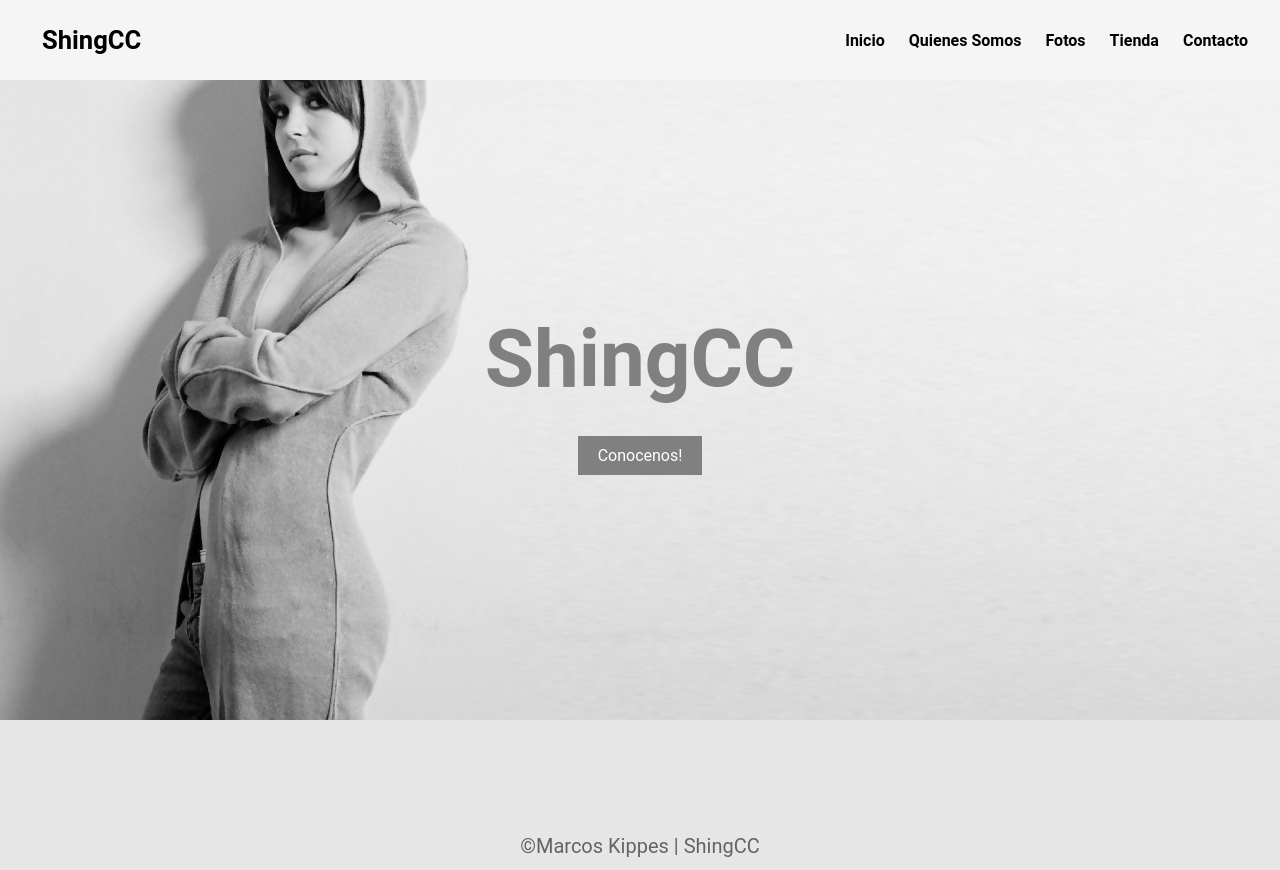
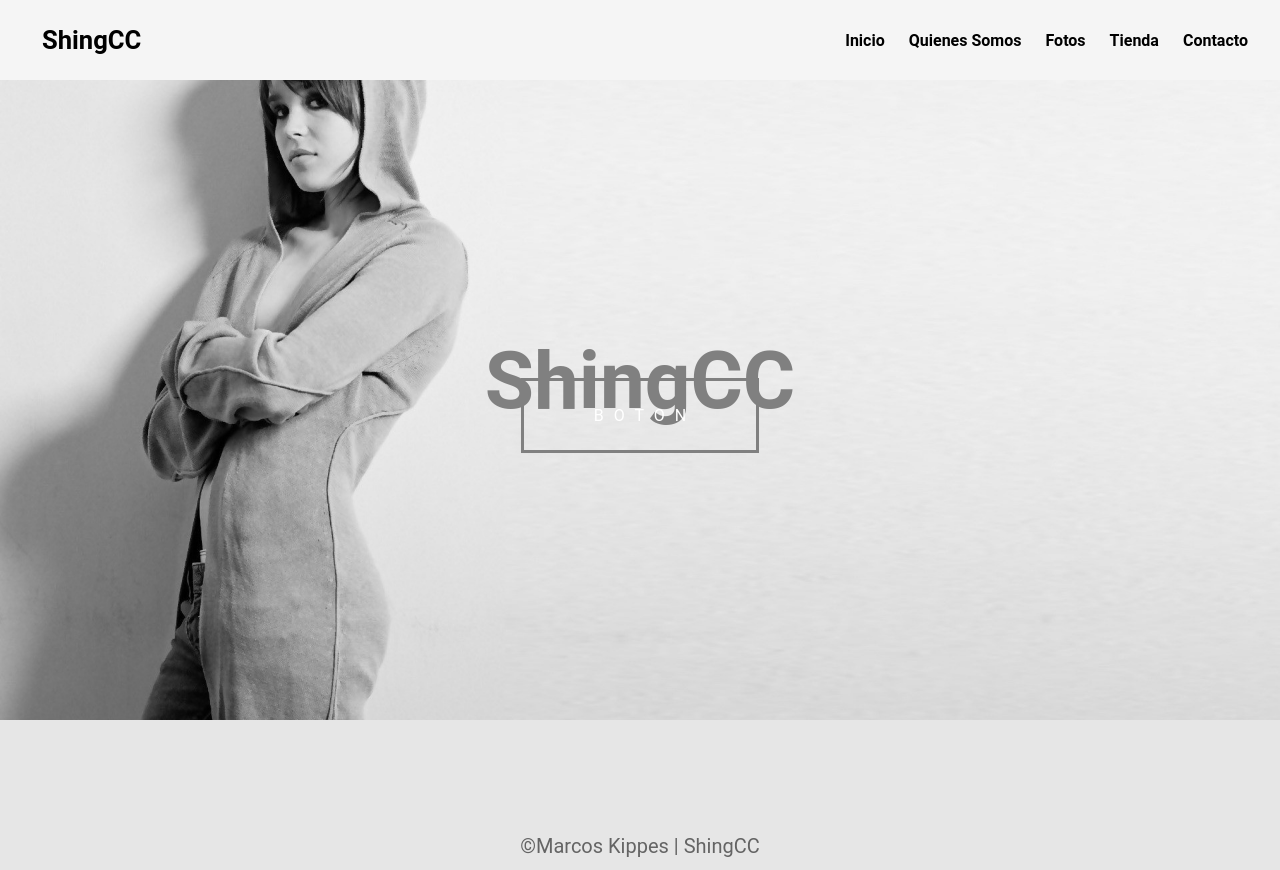
Before and after one commit to kippesmarcos/pf-kippes, a plain HTML site: page index.html in a window 1280 px wide. Drawn offline with Linux system fonts and the light colour scheme.

Commit message:
se cambio el boton del index y se le agrego animacion

```diff
--- a/assets/css/style.css
+++ b/assets/css/style.css
@@ -18,17 +18,66 @@ p{ font-size: 1.25em;}
 ul{ list-style: none;}
 li{ font-size: 1.25em;}
 
-.mi-boton {
-    display: inline-block;
-    padding: 10px 20px;
+@import url('https://fonts.googleapis.com/css2?family=Racing+Sans+One&family=Roboto:wght@100&@700&display=swap');
+
+
+:root{
+    --color: #17a2ff;
+}
+
+.containerbotontexto {
+    display: flex;
+    height: 100vh;
+    gap: 25px;
+    flex-wrap: wrap;
+    justify-content: space-around;
+    align-items: center;
+    flex-direction: column;
+}
+
+.btn {
+    position: relative;
+    padding: 25px 60px;
+    text-decoration: none;
+    color: #fff;
+    letter-spacing: 10px;
+    text-indent: 10px;
+    z-index: 2;
+    margin-top: -640px;
+}
+
+.btn-1 {
+    overflow: hidden;
+    border: 3px solid grey;
+    z-index: 2;
+}
+
+.btn-1::before {
+    content: "";
+    position: absolute;
+    width: 100%;
+    height: 200%;
+    left: 0;
+    top: -200%;
     background-color: grey;
-    color: white;
+    border-radius: 50%;
+    transition: all 0.6s ease;
+    z-index: -1;
+}
+
+.btn-1:hover:before {
+    top: 0;
+    border-radius: 0%;
+}
+
+
+h1 {
     text-align: center;
-    text-decoration: none;
-    font-size: 16px;
-    border: none;
-    cursor: pointer;
-  }
+    font-size: 36px;
+    color: #ffffff;
+    margin-bottom: 15px;
+}
+
 
 .container{
     max-width: 1400px;
--- a/index.html
+++ b/index.html
@@ -23,12 +23,13 @@
     </header>
 
     <section id="inicio">
-        <div class="container">
+        <div class="containerbotontexto">
             <h1>ShingCC <br></h1>
-            <a href="./paginas/quienes-somos.html" class="mi-boton">Conocenos!</a>
+            <a href="./paginas/quienes-somos.html" class="btn btn-1">BOTON</a>
         </div>
     </section>
     </div>
+
  </div>
     </div>
     </section>
```
